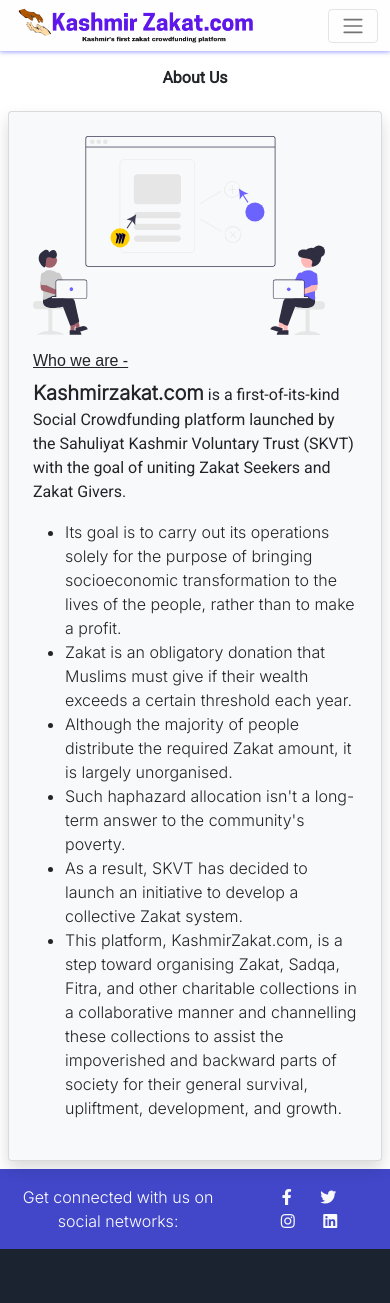
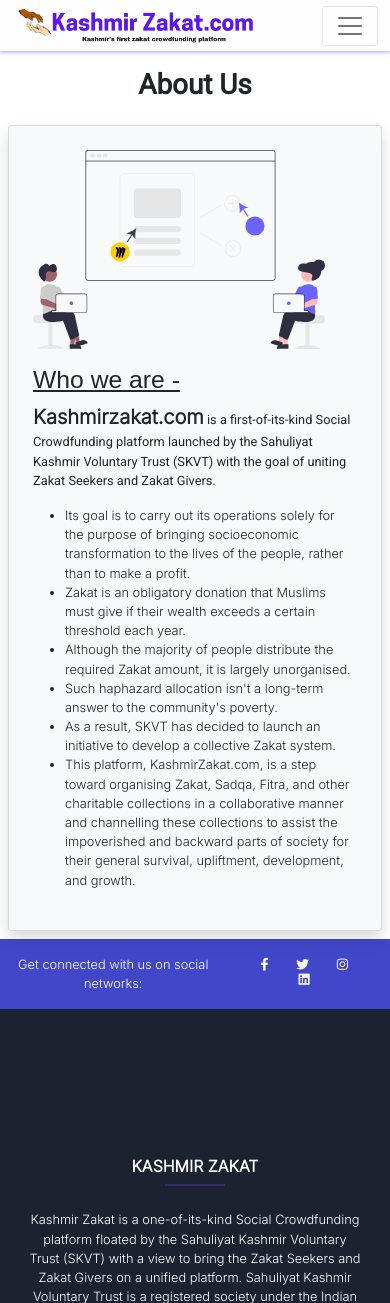
Before and after one commit to kashmirzakat2023/kashmirzakat_v1, a PHP site: page /about-us.php in a window 390 px wide. Shown: the top 1303 px of the page. Run offline with PHP 8.4, Linux system fonts and the light colour scheme; some libraries are stand-ins or nearby versions.

Commit message:
Update fund-raise-form.css

```diff
--- a/css/fund-raise-form.css
+++ b/css/fund-raise-form.css
@@ -1,7 +1,4 @@
 @media (max-width:600px) {
-    * {
-        font-size: 100% !important;
-    }
     option {
         font-size: 80% !important;
         width: 80% !important;
@@ -25,7 +22,7 @@
     body,
     input,
     select {
-        /* font-size: 80%; */
+        font-size: 80%;
     }
 
     h1 {
```
